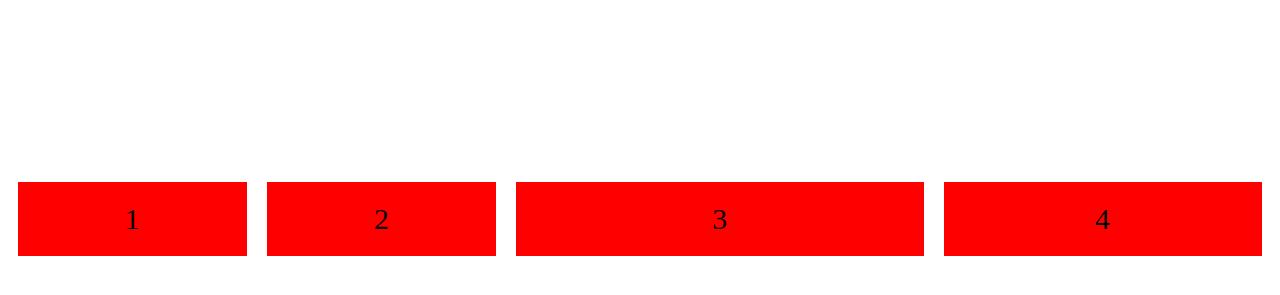
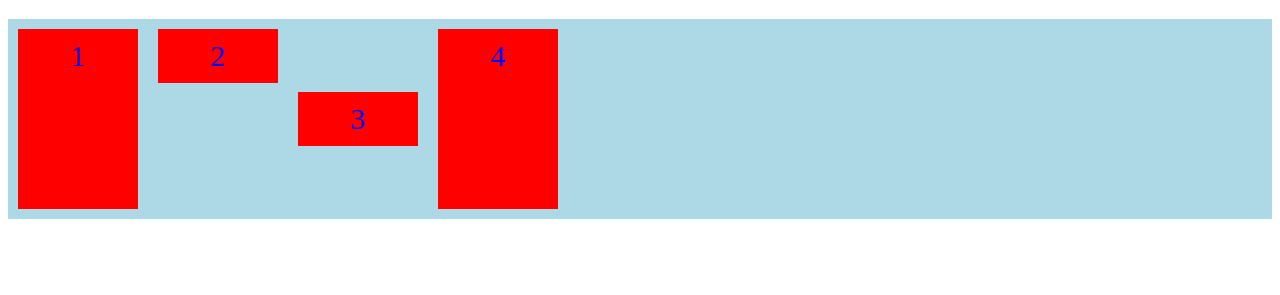
Before and after one commit to Atharv-Kamat-Bambolkar/Web_Development_Practice, a plain HTML site: page index3.html in a window 1280 px wide. Shown: the part 61-356 px from the top of the page. Drawn offline with Linux system fonts and the light colour scheme.

Commit message:
Eighth Commit

```diff
--- a/index3.html
+++ b/index3.html
@@ -3,7 +3,7 @@
 <head>
     <meta charset="UTF-8">
     <meta name="viewport" content="width=device-width, initial-scale=1.0">
-    <title>Document</title>
+    <title>flexbox</title>
     <style>
         /* * {
             margin: 0;
@@ -21,7 +21,9 @@
         } */
         .container {
             display: flex;
-            background-color: white;
+            /* width: 250px;
+            border: solid black; */
+            background-color: lightblue;
             /* flex-flow: row wrap; */
             /* justify-content: center; */
             /* justify-content: flex-start; */
@@ -32,8 +34,8 @@
             /* align-content: center; */
             /* align-content: stretch; */
             /* align-content: space-between; */
-            align-content: space-evenly;
-            height: 400px;
+            /* align-content: space-evenly; */
+            height: 200px;
             /* align-items: center; */
             /* align-items: flex-start; */
             /* align-items: flex-end; */
@@ -44,14 +46,15 @@
             /* flex-direction: row-reverse; */
             /* flex-direction: column-reverse; */
             /* flex-wrap: nowrap; */
-            flex-wrap: wrap;
+            /* flex-wrap: wrap; */
             /* flex-wrap: wrap-reverse; */
         }
         .container div {
             background-color: red;
+            color: blue;
             width: 100px;
             margin: 10px;
-            padding: 20px;
+            padding: 10px;
             text-align: center;
             font-size: 30px;
         }
@@ -60,10 +63,17 @@
 <body>
     <h1>flexbox</h1>
     <div class="container">
-        <div style="flex-grow: 1;">1</div>
+        <div>1</div>
+        <div style="align-self: flex-start;">2</div>
+        <div style="align-self: center;">3</div>
+        <!-- <div style="flex: 2 0 250px;">3</div> -->
+        <!-- <div style="flex-basis: 250px;">3</div> -->
+        <!-- <div style="flex-shrink: 4;">3</div> -->
+        <div>4</div>
+        <!-- <div style="flex-grow: 1;">1</div>
         <div style="flex-grow: 1;">2</div>
         <div style="flex-grow: 3;">3</div>
-        <div style="flex-grow: 2;">4</div>
+        <div style="flex-grow: 2;">4</div> -->
         <!-- <div style="order: 4">1</div>
         <div style="order: 2">2</div>
         <div style="order: 3">3</div>
```
